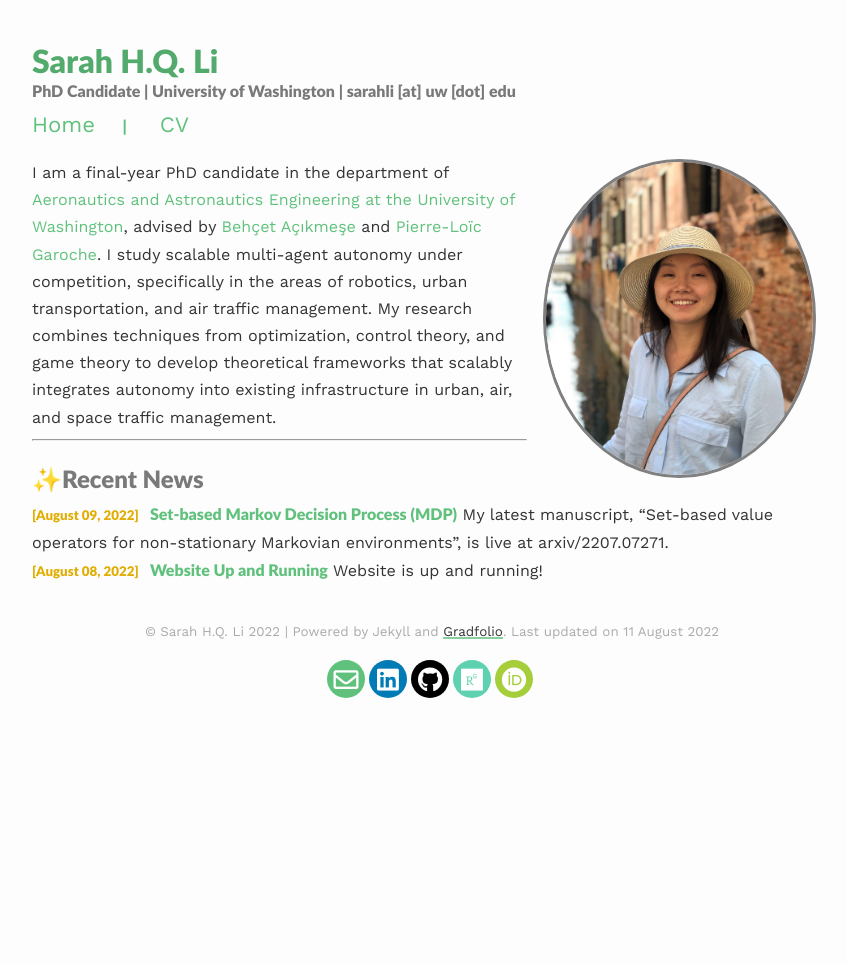
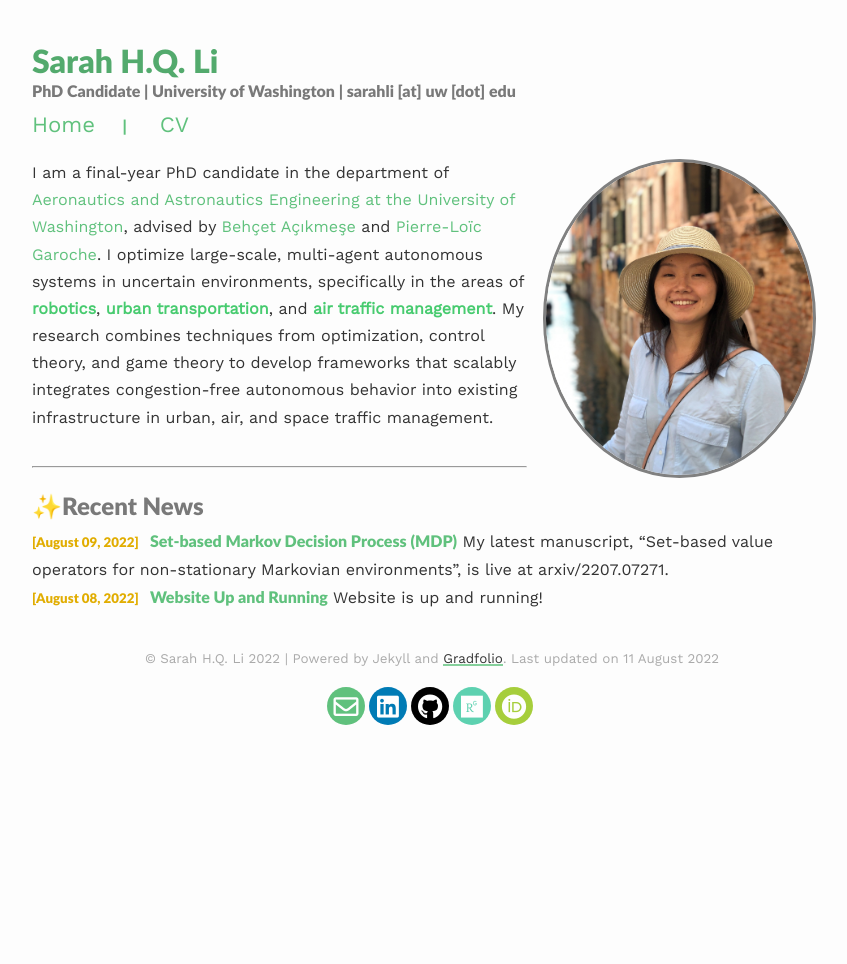
Before and after one commit to lisarah/lisarah.github.io, a Jekyll site: the page built from index.html, in a window 1280 px wide. Shown: the whole page, without its empty margins (208-1055 px from the left). Built offline with Jekyll 4.4.1, drawn with Linux system fonts in a browser that asks for light colours; nearby versions of some CDN libraries; the list of posts is cut into pages by our own code.

Commit message:
Added text highlighting

```diff
--- a/assets/css/_sass/style.scss
+++ b/assets/css/_sass/style.scss
@@ -20,6 +20,8 @@ body {
   }
 }
 
+
+
 h1,h2,h3,h4,h5,h6 {
   font-family: "Lato", "Helvetica Neue", Helvetica, sans-serif;
   font-weight: bold;
@@ -34,6 +36,12 @@ post_header {
   line-height: 1.8;
   margin: 0;
   color: $brand-color;
+}
+
+h_text {
+  color: #47cb6f;
+  font-weight: 600;
+  text-decoration: none;
 }
 
 a {
--- a/index.html
+++ b/index.html
@@ -8,6 +8,7 @@ published: true
 
 I am a final-year PhD candidate in the department of <a href="https://www.aa.washington.edu/">Aeronautics and Astronautics Engineering at the University of Washington</a>, advised by <a href="https://www.aa.washington.edu/facultyfinder/behcet-acikmese">Behçet Açıkmeşe</a> and <a href="https://garoche.net/">Pierre-Loïc Garoche</a>.
 
-I study scalable multi-agent autonomy under competition, specifically in the areas of robotics, urban transportation, and air traffic management. My research combines techniques from optimization, control theory, and game theory to develop theoretical frameworks that scalably integrates autonomy into existing infrastructure in urban, air, and space traffic management.
-
+I optimize large-scale, multi-agent autonomous systems in uncertain environments, specifically in the areas of <h_text>robotics</h_text>, <h_text>urban transportation</h_text>, and <h_text>air traffic management</h_text>. My research combines techniques from optimization, control theory, and game theory to develop frameworks that scalably integrates congestion-free autonomous behavior into existing infrastructure in urban, air, and space traffic management.
+<br>
+<br>
 <hr>
```
Also changed, not shown: _includes/navigation.html (line endings or trailing spaces).
